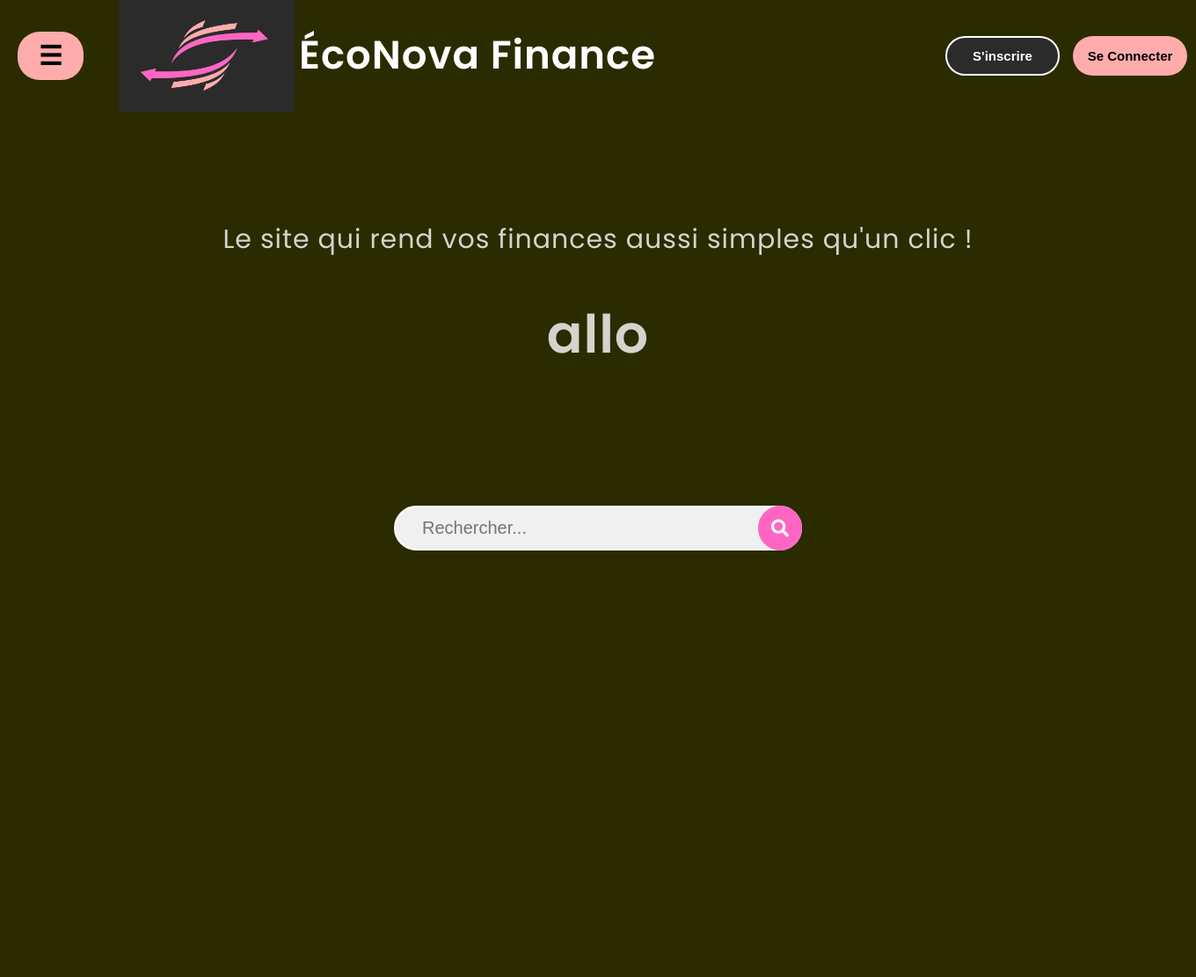
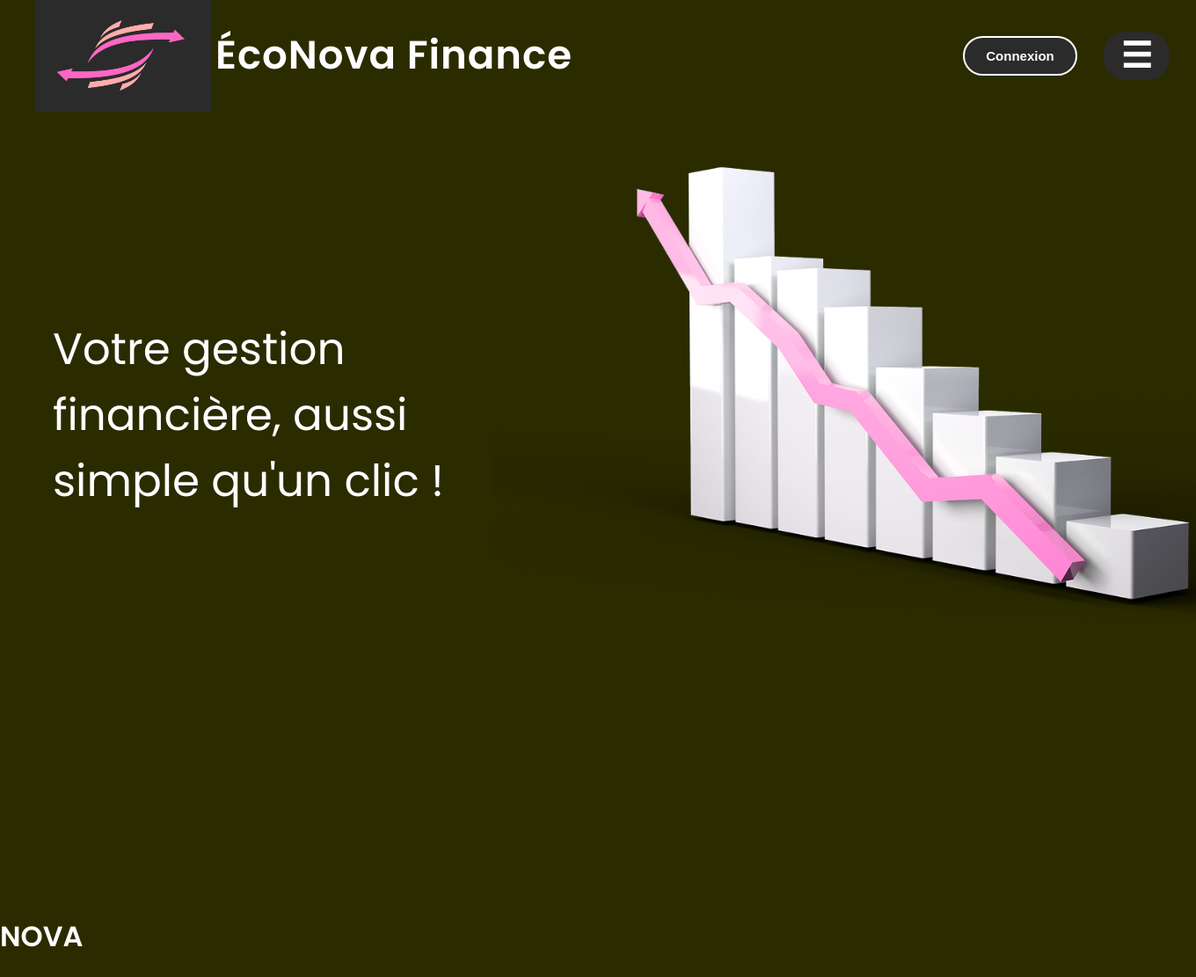
Before and after one commit to blvck-M4/Econova, a Django app: page /members/ in a window 1360 px wide. Shown: the whole page at 88% size. Before the commit the page ends 626 px from the top, so only its background shows below. Run offline with Django 5.2, Linux system fonts and the light colour scheme.

Commit message:
Fichier html et css setup -Gabriel

```diff
--- a/members/static/css/home.css
+++ b/members/static/css/home.css
@@ -19,10 +19,9 @@ body {
 }
 
 .menu-btn {
-    background: #ffacac;
-    color: black;
+    color: white;
     border-radius: 25px;
-    font-size: 30px; /* Taille des barres */
+    font-size: 40px; /* Taille des barres */
     height: 55px;
     width: 75px;
     border: none;
@@ -30,7 +29,7 @@ body {
     display: flex;
     justify-content: center;
     align-items: center;
-    margin-right: 20px; /* Espacement entre le bouton et le logo */
+    margin-right: 50px; /* Espacement entre le bouton et le logo */
     font-weight: bold;
 }
 
@@ -56,100 +55,30 @@ body {
 }
 
 button {
-    background: #ffacac;
-    color: black;
+    background: rgb(43,43,43);
+    color: white;
     border-radius: 25px;
     font-size: 15px;
     height: 45px;
     width: 130px;
-    border: none;
     cursor: pointer;
+    border: 2px solid white;
 }
 
-.login {
-    background: rgb(43, 43, 43);
-    border: 2px solid white;
-    color: white;
-}
-
-.contact-btn {
-    background: rgb(43, 43, 43); /* Fond sombre pour le bouton */
-    color: white; /* Texte blanc */
-    border-radius: 25px;
-    font-size: 15px;
-    height: 45px; /* Hauteur du bouton */
-    width: 65px; /* Largeur du bouton */
-    border: none;
-    cursor: pointer;
-    font-weight: bold;
-}
 
 .slogan {
-    text-align: center;
-    font-size: 30px;
-    color: white;
-    margin-top: 250px; /* Espacement entre l'en-tête et le slogan */
-    font-weight: 400;
-    letter-spacing: 1px; /* Espacement léger entre les lettres */
-    opacity: 0.8; /* Transparence pour un effet plus élégant */
+    width: 500px; /* Réduit la largeur */
+    height: 700px;
+    text-align: left; /* Alignement à gauche */
+    padding: 10px;
+    font-size: 50px;
+    margin-left: 50px;
+    margin-top: 300px;
+
 }
-
-/* Container de la barre de recherche */
-.search-container {
-    display: flex;
-    justify-content: center; /* Centrer la barre de recherche */
-    align-items: center;
-    margin-top: 150px; /* Espacement sous le slogan */
-    transition: all 0.3s ease; /* Transition pour l'agrandissement de l'ovale */
+.logoSlogan {
+    width: 800px; /* Réduit la largeur */
+    height: 600px;
+    margin-left: 500px;
+    margin-top: -500px;
 }
-
-/* Barre de recherche ovale */
-.search-input {
-    padding: 12px 30px;
-    width: 400px; /* Largeur de l'ovale */
-    background: #f0f0f0; /* Gris pâle */
-    color: #333; /* Texte gris foncé pour contraste */
-    border: 2px solid white; /* Bordure blanche initiale */
-    border-radius: 50px; /* Forme ovale */
-    font-size: 20px;
-    transition: all 0.3s ease; /* Transition pour l'agrandissement et la couleur de bordure */
-}
-
-/* Conteneur pour l'icône loupe */
-.search-icon {
-    background-color: #ff66c4; /* Fond rose */
-    border-radius: 50%; /* Forme ovale */
-    width: 50px;
-    height: 50.5px;
-    display: flex;
-    justify-content: center;
-    align-items: center;
-    margin-left: -50px; /* Pour superposer l'icône sur la barre */
-    cursor: pointer;
-}
-
-/* Icône de la loupe */
-.search-icon i {
-    color: white; /* Couleur de la loupe */
-    font-size: 20px;
-}
-
-/* Effet au focus de la barre de recherche */
-.search-input:focus {
-    outline: none;
-    background: #e6e6e6; /* Gris plus clair au focus */
-    border-color: #ff66c4; /* Bordure rose au focus */
-    width: 500px; /* L'ovale s'agrandit au focus */
-}
-
-/* Effet au survol de la barre de recherche et agrandissement */
-.search-container:hover .search-input {
-    width: 500px; /* L'ovale s'agrandit au survol */
-    border-color: #ff66c4; /* Changer la couleur de la bordure au survol */
-}
-
-/* Réduire la taille de la barre lorsque la souris quitte */
-.search-container:not(:hover) .search-input {
-    width: 400px; /* Revenir à la taille normale */
-    border-color: white; /* Bordure blanche quand la souris n'est pas dessus */
-}
--- a/members/templates/home.html
+++ b/members/templates/home.html
@@ -15,33 +15,37 @@
 <body>
 
   <div class="header">
-    <button class="menu-btn">
-        &#9776;
-    </button>
+
     <img src="{% static 'images/logoImage.png' %}" alt="Logo ÉcoNova Finance" class="logoSite">
+
     <span class="econova-text">ÉcoNova Finance</span>
 
         <div class="buttons">
 
-            <button class="login"><strong>S'inscrire</strong> </button>
-            <button class="get-started"><strong>Se Connecter</strong> </button>
+            <button class="get-started"><strong> Connexion </strong> </button>
+
         </div>
+
+      <button class="menu-btn">
+        &#9776;
+     </button>
+
+  </div>
+
+  <div>
+
+  </div>
+
+    <div class="slogan">
+        <p>Votre gestion financière, aussi simple qu'un clic !</p>
+
+        <img src="{% static 'images/logoGraphique.png' %}" alt="Logo Graphique Page1" class="logoSlogan">
+
     </div>
 
-
-    <div class="slogan">
-        <p>Le site qui rend vos finances aussi simples qu'un clic !</p>
-        <h1>allo</h1>
+    <div class="nova">
+        <h1> NOVA </h1>
     </div>
-
-       <!-- Barre de recherche ovale avec une loupe -->
-<div class="search-container">
-    <input type="text" class="search-input" placeholder="Rechercher..." id="searchBox">
-    <div class="search-icon">
-        <i class="fa fa-search"></i> <!-- Icône loupe de FontAwesome -->
-    </div>
-</div>
-
 </body>
 
 </html>
```
Also changed, not shown: members/static/images/logoGraphique.png (added).
